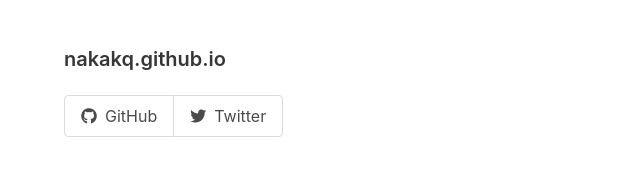
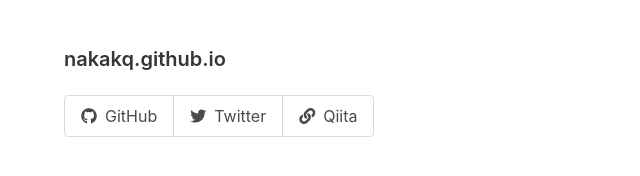
Before and after one commit to nakakq/nakakq.github.io, a plain HTML site: page index.html in a window 1280 px wide. Shown: the full height of the page, 0-640 px from the left. Drawn offline with Linux system fonts and the light colour scheme.

Commit message:
Add link to Qiita

```diff
--- a/index.html
+++ b/index.html
@@ -33,6 +33,11 @@
                             <span class="icon is-small"><i class="fab fa-twitter"></i></span>
                             <span>Twitter</span>
                         </a>
+                    </li><li>
+                        <a href="https://qiita.com/nakakq">
+                            <span class="icon is-small"><i class="fas fa-link"></i></span>
+                            <span>Qiita</span>
+                        </a>
                     </li>
                 </ul>
             </div>
```
